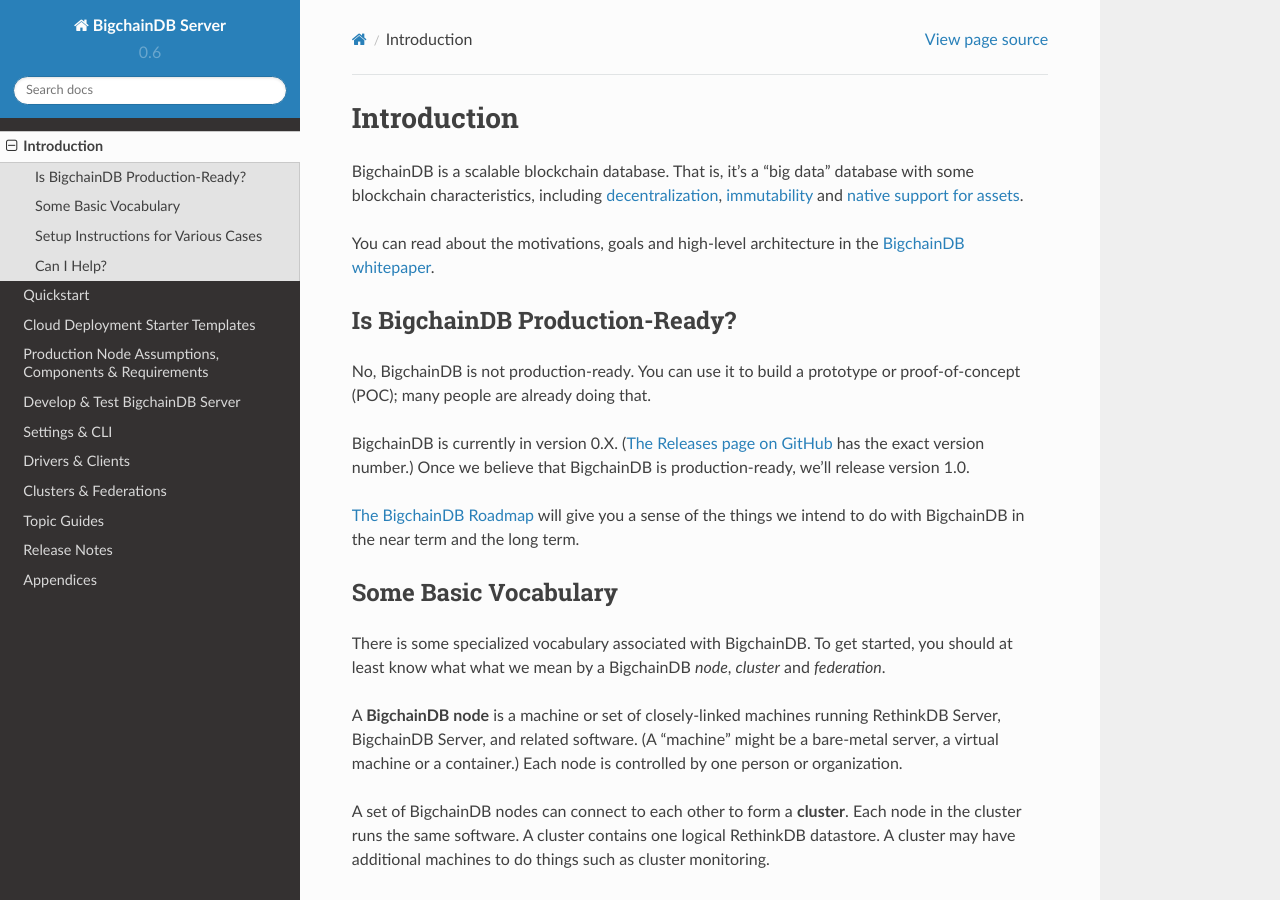
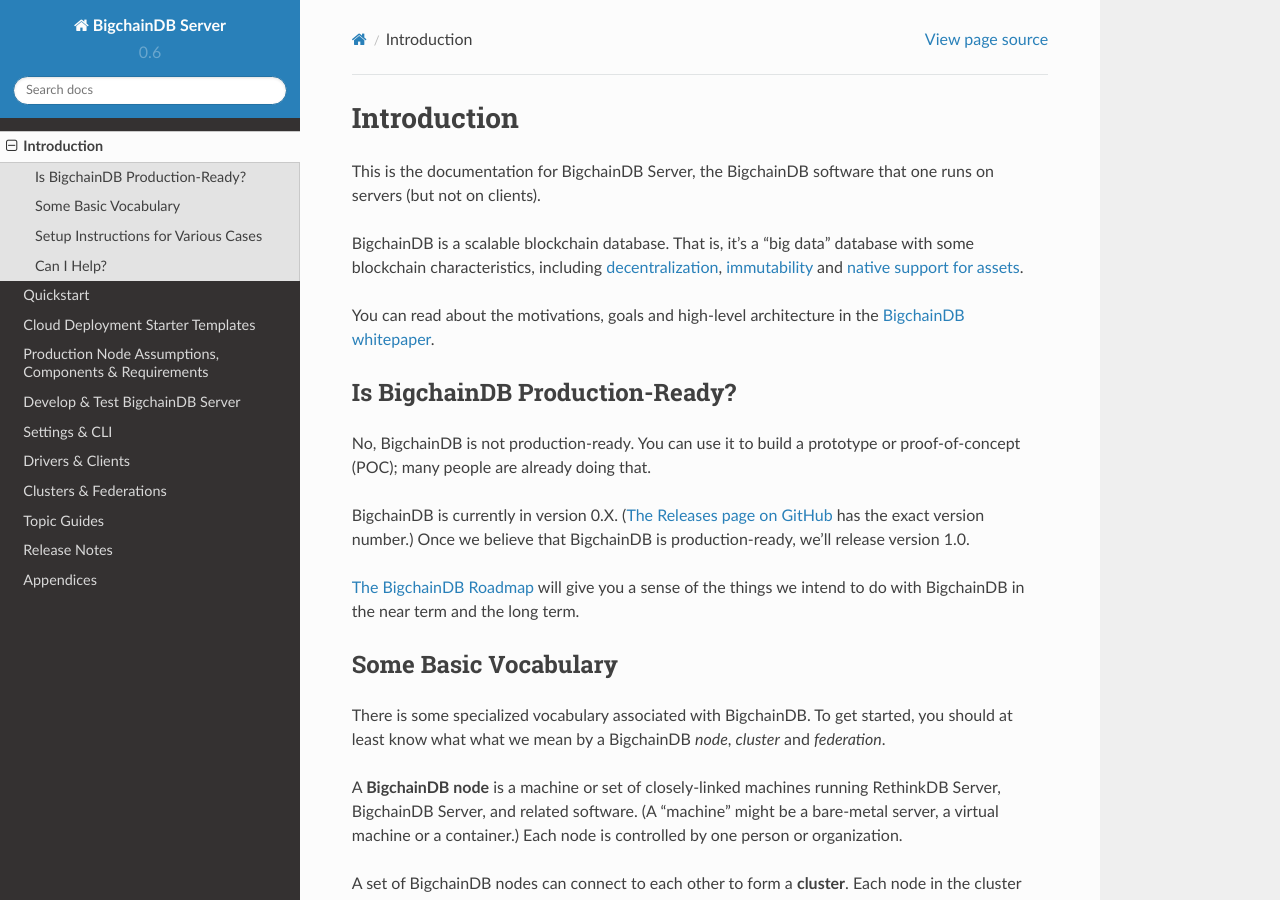
Before and after one commit to bigchaindb/bigchaindb, a Sphinx documentation site: the page built from docs/source/introduction.md, in a window 1280 px wide and 900 px high. Built offline with Sphinx 7.4.7 and the Read the Docs theme 2.0.0, drawn with Linux system fonts in a browser that asks for light colours.

Commit message:
docs: Added sentence to the Introduction to clarify that these are the docs for BigchainDB Server

```diff
--- a/docs/source/introduction.md
+++ b/docs/source/introduction.md
@@ -1,4 +1,6 @@
 # Introduction
+
+This is the documentation for BigchainDB Server, the BigchainDB software that one runs on servers (but not on clients).
 
 BigchainDB is a scalable blockchain database. That is, it's a "big data" database with some blockchain characteristics, including [decentralization](topic-guides/decentralized.html), [immutability](topic-guides/immutable.html) and [native support for assets](topic-guides/assets.html).
 
```
